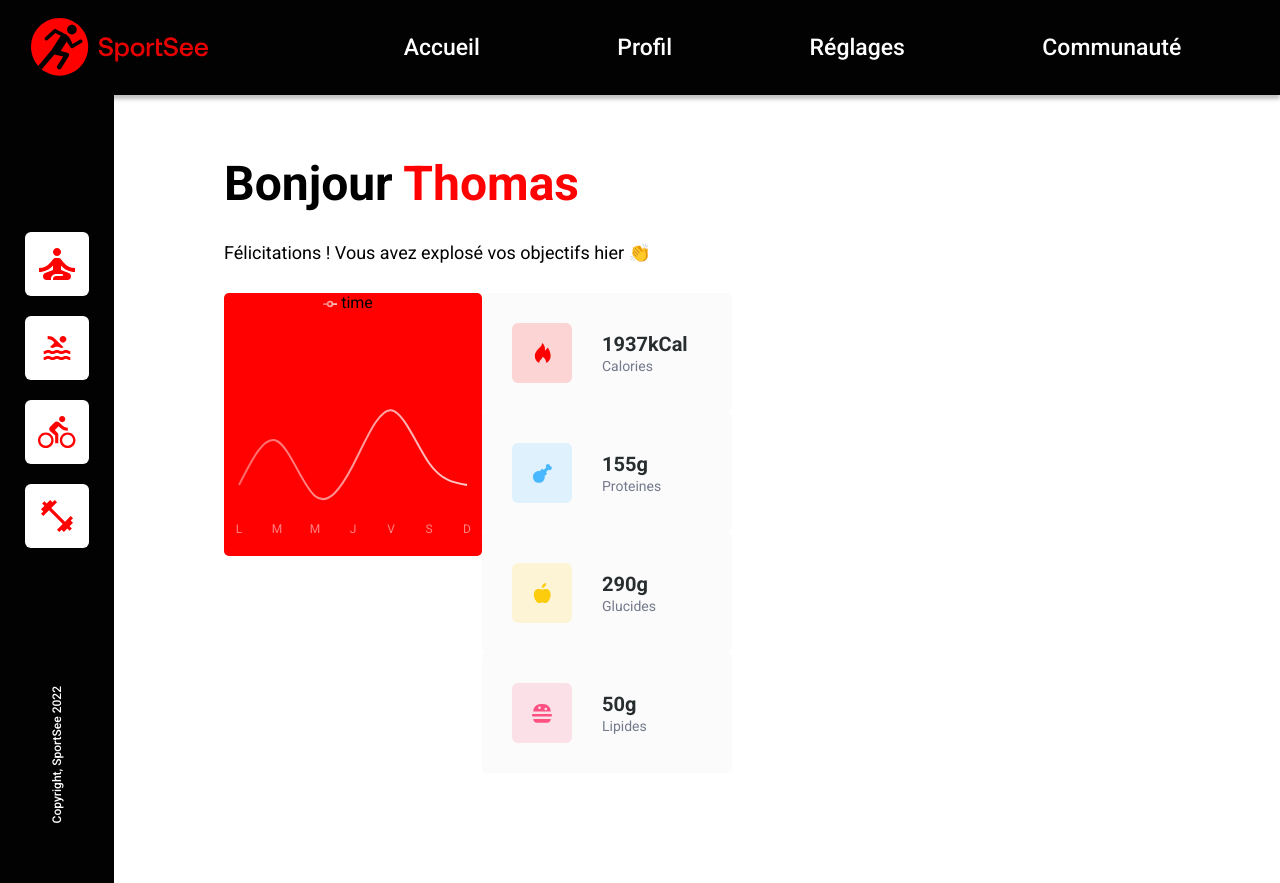
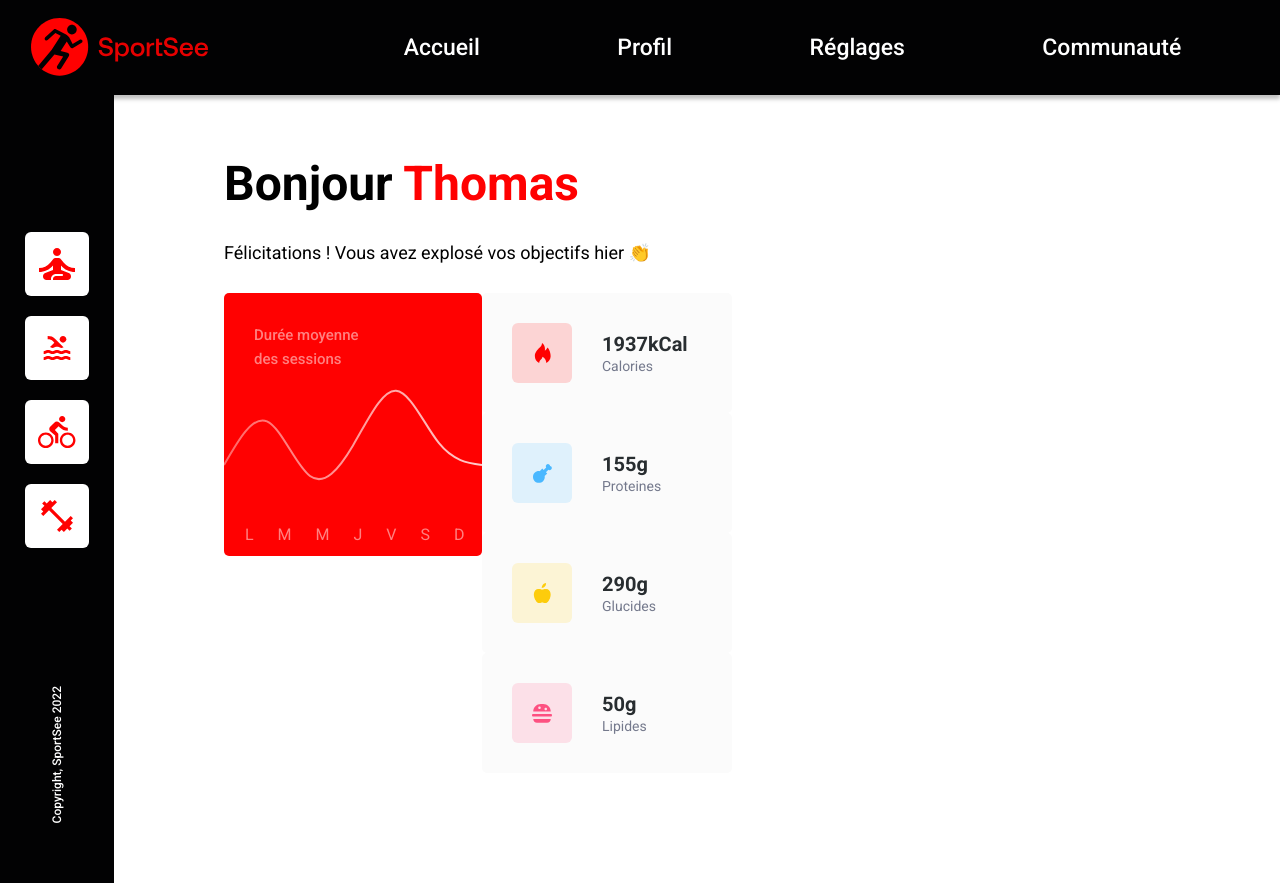
Before and after one commit to h-khribich/HamzaKhribich_12_11012022, a React (Create React App) app: page / in a window 1280 px wide. Built offline with nearby package versions, Linux system fonts and the light colour scheme.

Commit message:
AverageSessions chart almost complete

```diff
--- a/src/components/SessionAvgGraph.js
+++ b/src/components/SessionAvgGraph.js
@@ -1,5 +1,5 @@
 import React from "react";
-import { LineChart, Line, XAxis, YAxis, Tooltip, Legend } from "recharts";
+import { LineChart, Line, YAxis, Tooltip } from "recharts";
 
 const data = [
   {
@@ -35,6 +35,10 @@ const data = [
 const SessionAvgGraph = () => {
   return (
     <div className="sessionAverageGraph">
+      <span className="sessionAverageGraph__legend">
+        Durée moyenne des sessions
+      </span>
+      <span className="sessionAverageGraph__label">L M M J V S D</span>
       <LineChart
         width={258}
         height={263}
@@ -47,34 +51,53 @@ const SessionAvgGraph = () => {
             <stop offset="100%" stopColor="white" stopOpacity={0.8} />
           </linearGradient>
         </defs>
-        <XAxis
-          dataKey="day"
-          tickLine={false}
-          minTickGap={1}
-          padding={{ left: 15, right: 15 }}
-          tick={{ fontSize: 12, fill: "white", opacity: ".5", dy: -10 }}
-          axisLine={false}
-          interval={"preserveStartEnd"}
-        />
         <YAxis
           dataKey="time"
           hide={true}
           type="number"
-          padding={{ bottom: 30, top: 30 }}
+          padding={{ bottom: 80, top: 30 }}
           domain={["dataMin", 100]}
         />
-        <Legend verticalAlign="top" value="Durée moyenne des sessions" />
-        <Tooltip />
+        <Tooltip
+          content={<CustomTooltip />}
+          cursor={{
+            stroke: "black",
+            strokeOpacity: 0.1,
+            strokeWidth: 60,
+            fill: "rgba(255, 255, 255, 0.1)",
+          }}
+        />
         <Line
           type="natural"
           dataKey="time"
           dot={false}
           strokeWidth={2}
           stroke="url(#line-color)"
+          activeDot={{
+            stroke: "white",
+            strokeOpacity: 0.2,
+            strokeWidth: 10,
+            fill: "white",
+            r: 5,
+          }}
         />
       </LineChart>
     </div>
   );
 };
 
+function CustomTooltip({ active, payload }) {
+  if (active) {
+    return (
+      <div className="sessionAverageGraph__tooltip">
+        <h4 className="sessionAverageGraph__value">
+          {payload[0].payload.time} min
+        </h4>
+      </div>
+    );
+  } else {
+    return null;
+  }
+}
+
 export default SessionAvgGraph;
--- a/src/style/components/_graphs.scss
+++ b/src/style/components/_graphs.scss
@@ -1,4 +1,35 @@
 .sessionAverageGraph {
   background-color: $primaryColor;
   border-radius: 5px;
+
+  &__legend {
+    position: absolute;
+    font-size: 15px;
+    font-weight: 500;
+    width: 180px;
+    padding: 30px;
+    opacity: 0.5;
+    color: white;
+    line-height: 24px;
+  }
+
+  &__label {
+    position: absolute;
+    color: white;
+    opacity: 0.5;
+    top: 525px;
+    left: 245px;
+    width: 245px;
+    letter-spacing: 10px;
+  }
+
+  &__tooltip {
+    background-color: white;
+  }
+
+  &__value {
+    color: black;
+    font-size: 10px;
+    padding: 10px;
+  }
 }
```
